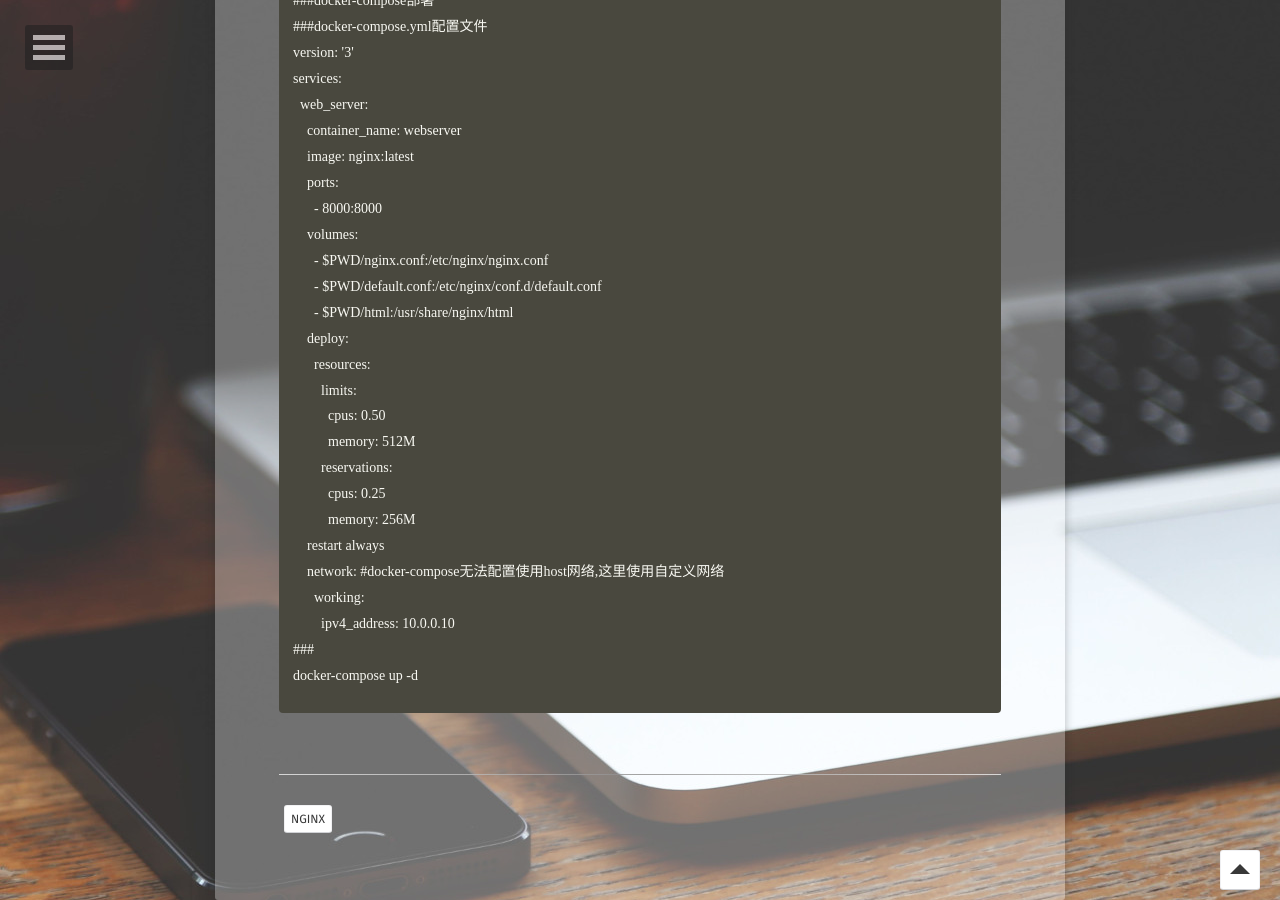
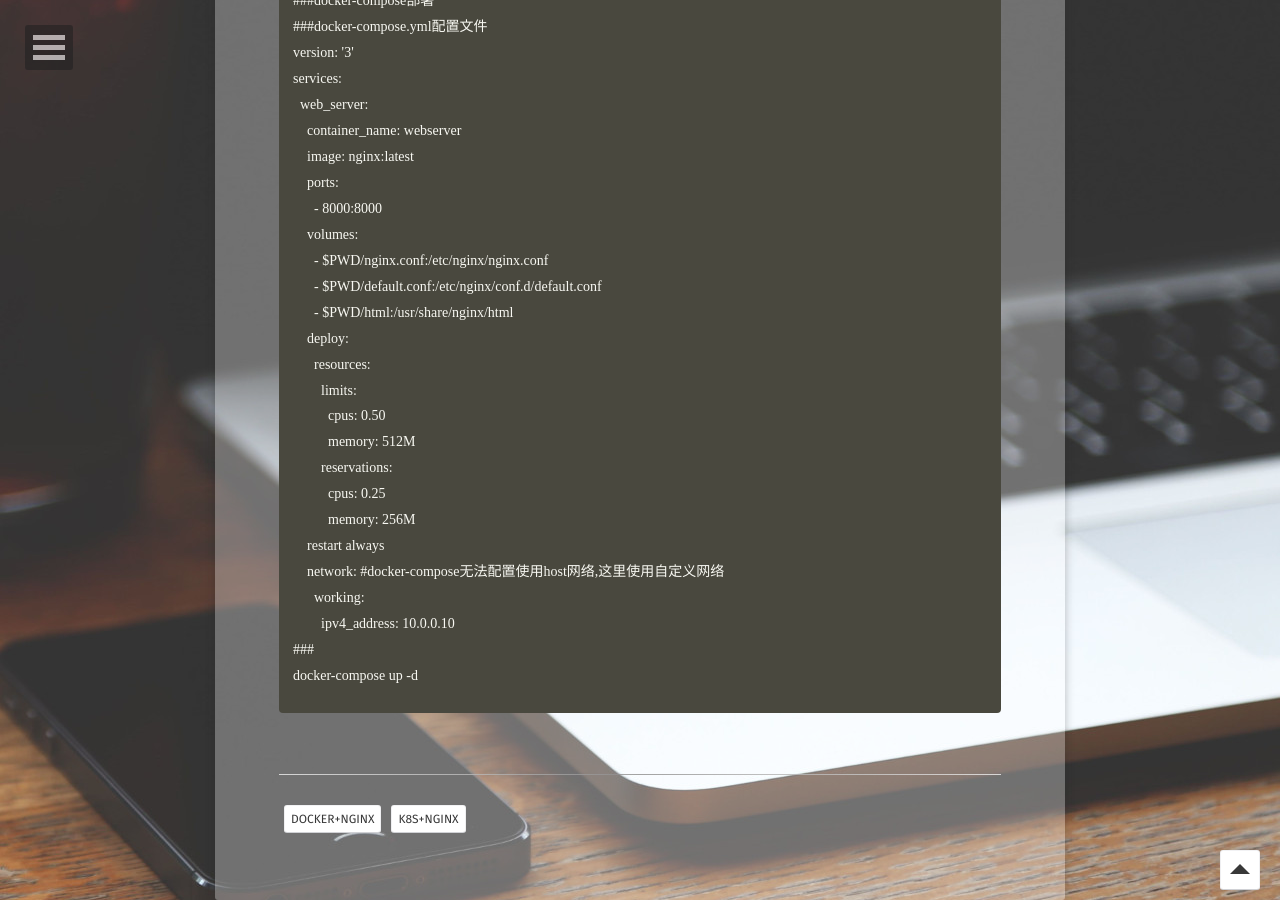
Before and after one commit to A17513081909/csz.github.io, a Jekyll site: the page built from _posts/2021-01-02-nginx.md, in a window 1280 px wide and 900 px high, scrolled down 2603 px. Built offline with Jekyll 4.4.1, drawn with Linux system fonts in a browser that asks for light colours; some web fonts are replaced.

Commit message:
Update 2021-01-02-nginx.md

```diff
--- a/_posts/2021-01-02-nginx.md
+++ b/_posts/2021-01-02-nginx.md
@@ -3,7 +3,7 @@ layout: post
 title: Nginx
 date: 2022-06-01
 excerpt: "nginx反向代理、负载均衡、虚拟主机、配置优化"
-tags: [nginx]
+tags: ['docker+nginx','k8s+nginx']
 comments: false
 <!-- project: true -->
 ---
```
